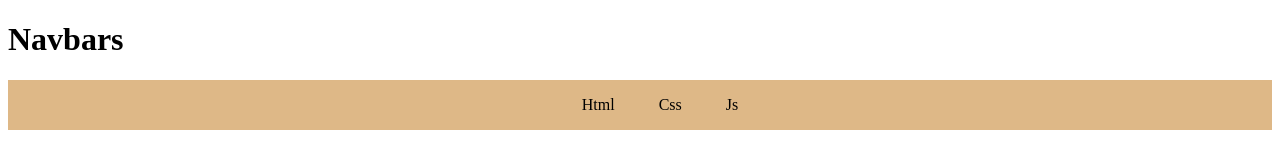
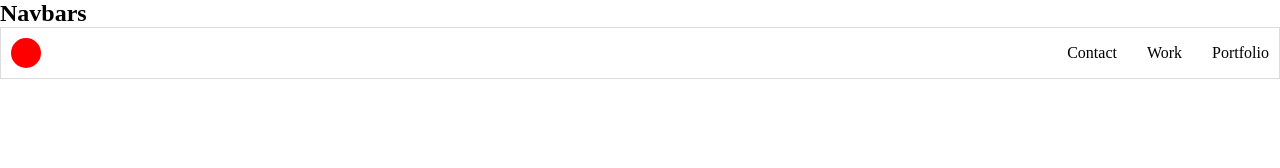
Before and after one commit to Moawiah-Eqailan/CSS-Flex-, a plain HTML site: page 5-2.html in a window 1280 px wide. Drawn offline with Linux system fonts and the light colour scheme.

Commit message:
Update 5-2.html

```diff
--- a/5-2.html
+++ b/5-2.html
@@ -6,25 +6,49 @@
     <meta name="viewport" content="width=device-width, initial-scale=1.0">
     <title>Document</title>
     <style>
-        nav {
-            background-color: burlywood;
-            text-align: center;
-
+        * {
+            margin: 0;
+            padding: 0;
         }
 
-        nav ul {
+
+        .nav {
+            display: flex;
+            justify-content: space-between;
+            align-items: center;
+            padding: 10px;
+            border: 1px solid #ddd;
+            background-color: #fff;
+        }
+
+        .red {
+            width: 30px;
+            height: 30px;
+            background-color: red;
+            border-radius: 50%;
+        }
+
+        .nav-link {
+            list-style: none;
+            display: flex;
+            gap: 30px;
+        }
+
+        .nav-link li {
             display: inline-block;
         }
     </style>
 </head>
 
 <body>
-    <h1>Navbars</h1>
-
-    <nav>
-        <ul> Html</ul>
-        <ul> Css</ul>
-        <ul> Js</ul>
+    <h2>Navbars</h2>
+    <nav class="nav">
+        <div class="red"></div>
+        <ul class="nav-link">
+            <li>Contact</li>
+            <li>Work</li>
+            <li>Portfolio</li>
+        </ul>
     </nav>
 </body>
 
```
